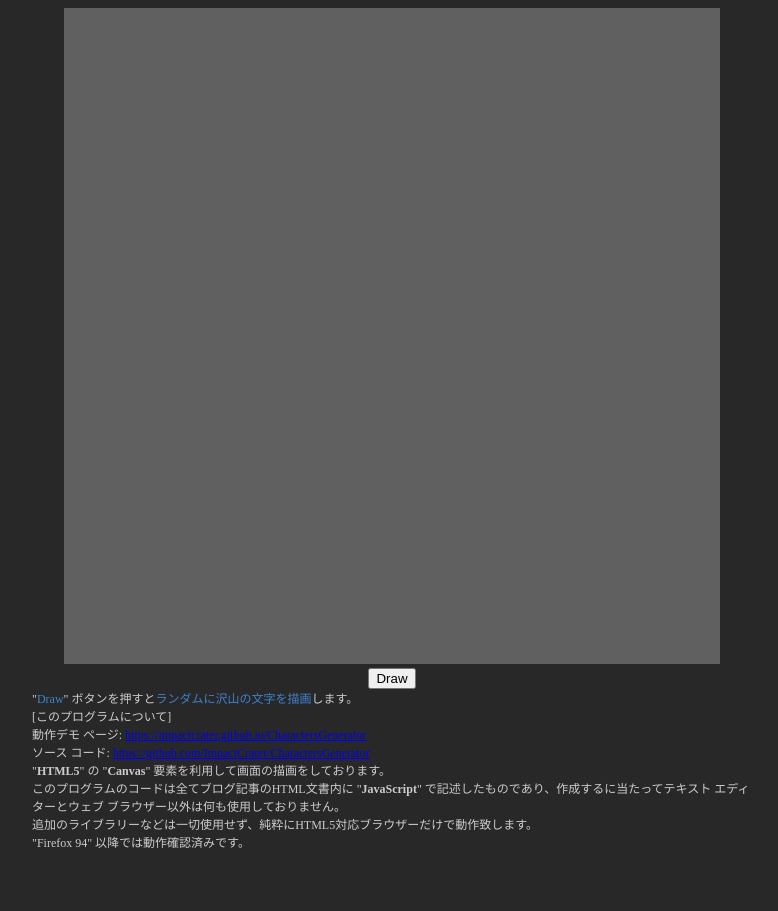
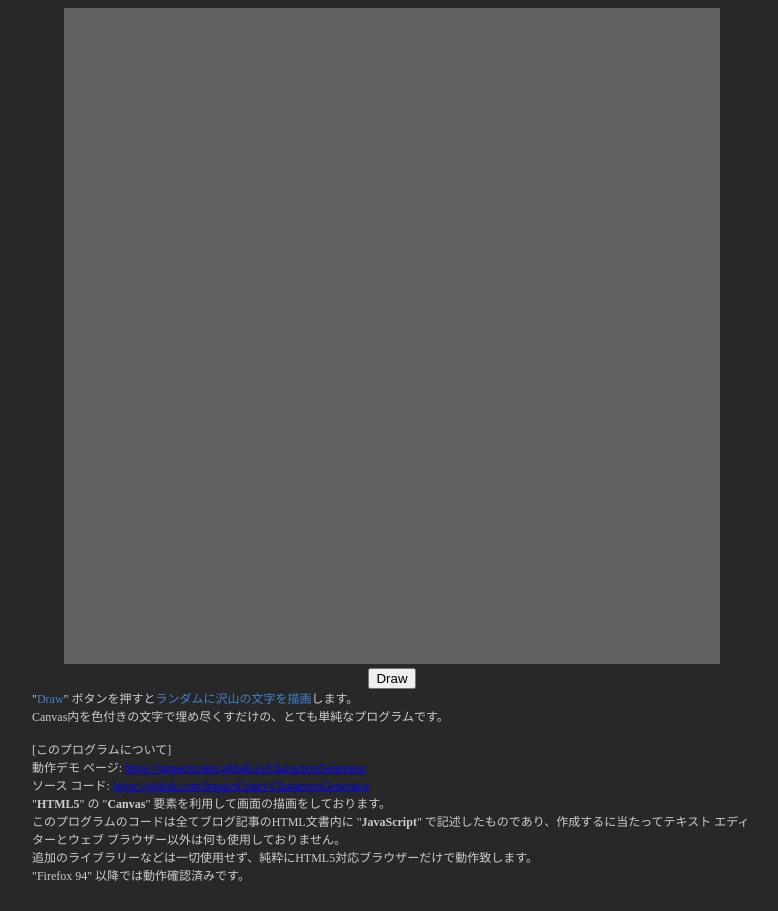
Before and after one commit to ImpactCrater/CharactersGenerator, a plain HTML site: page index.html in a window 1280 px wide. Shown: the whole page, without its empty margins (248-1026 px from the left). Before the commit the page ends 878 px from the top, so only its background shows below. Drawn offline with Linux system fonts and the light colour scheme.

Commit message:
Update index.html

```diff
--- a/index.html
+++ b/index.html
@@ -21,6 +21,9 @@ span.inlineBlock
 
 <div id="description1" style="text-align: left; max-width: 720px; margin: 0 auto; font-size: 75%">
 "<span style="color:#4080CE;">Draw</span>" ボタンを押すと<span style="color:#4080CE;">ランダムに沢山の文字を描画</span>します。
+<br>
+Canvas内を色付きの文字で埋め尽くすだけの、とても単純なプログラムです。
+<br>
 <br>
 [このプログラムについて]<br>
 動作デモ ページ: <a href="https://impactcrater.github.io/CharactersGenerator" target="_blank">https://impactcrater.github.io/CharactersGenerator</a>
```
